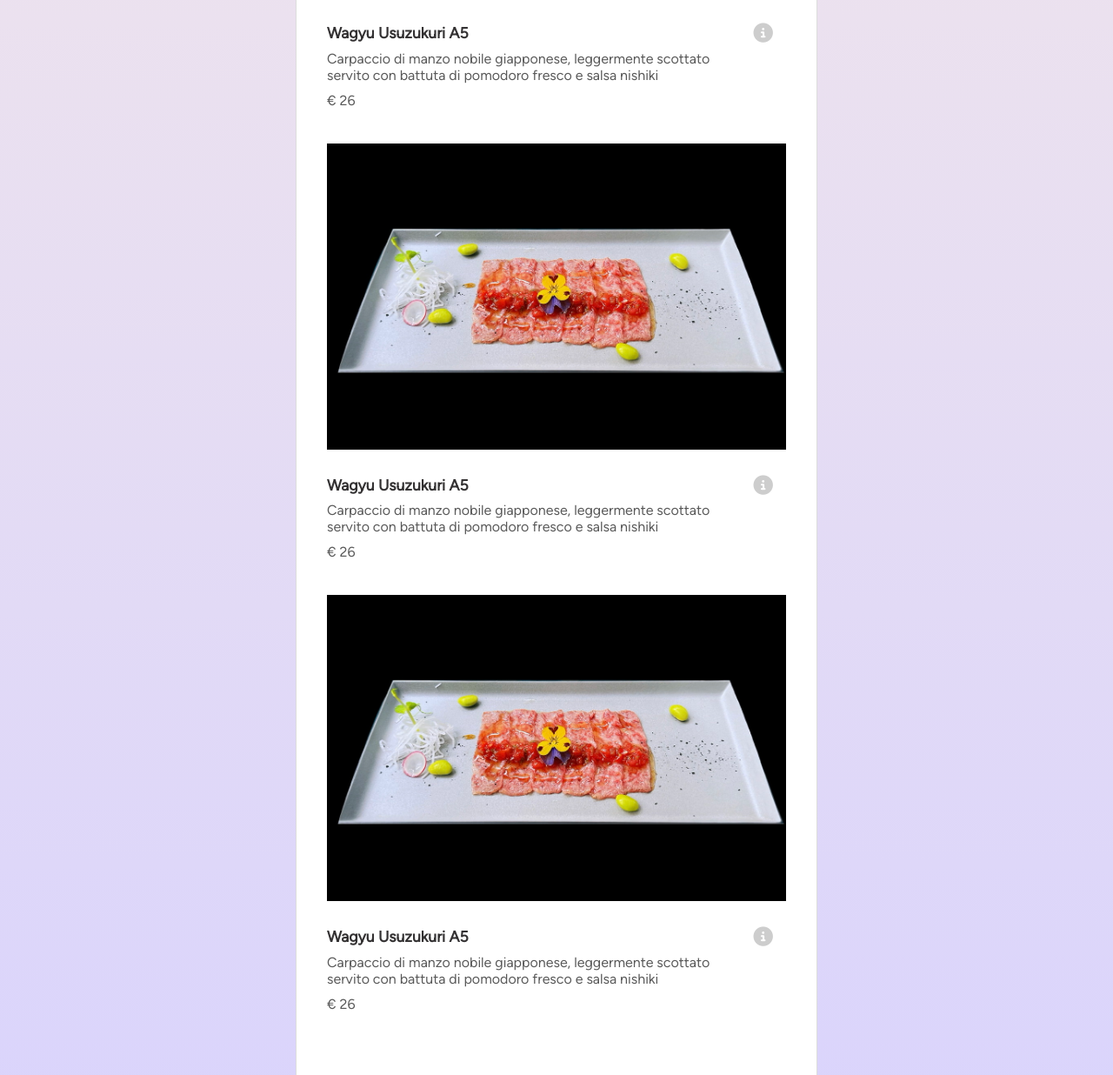
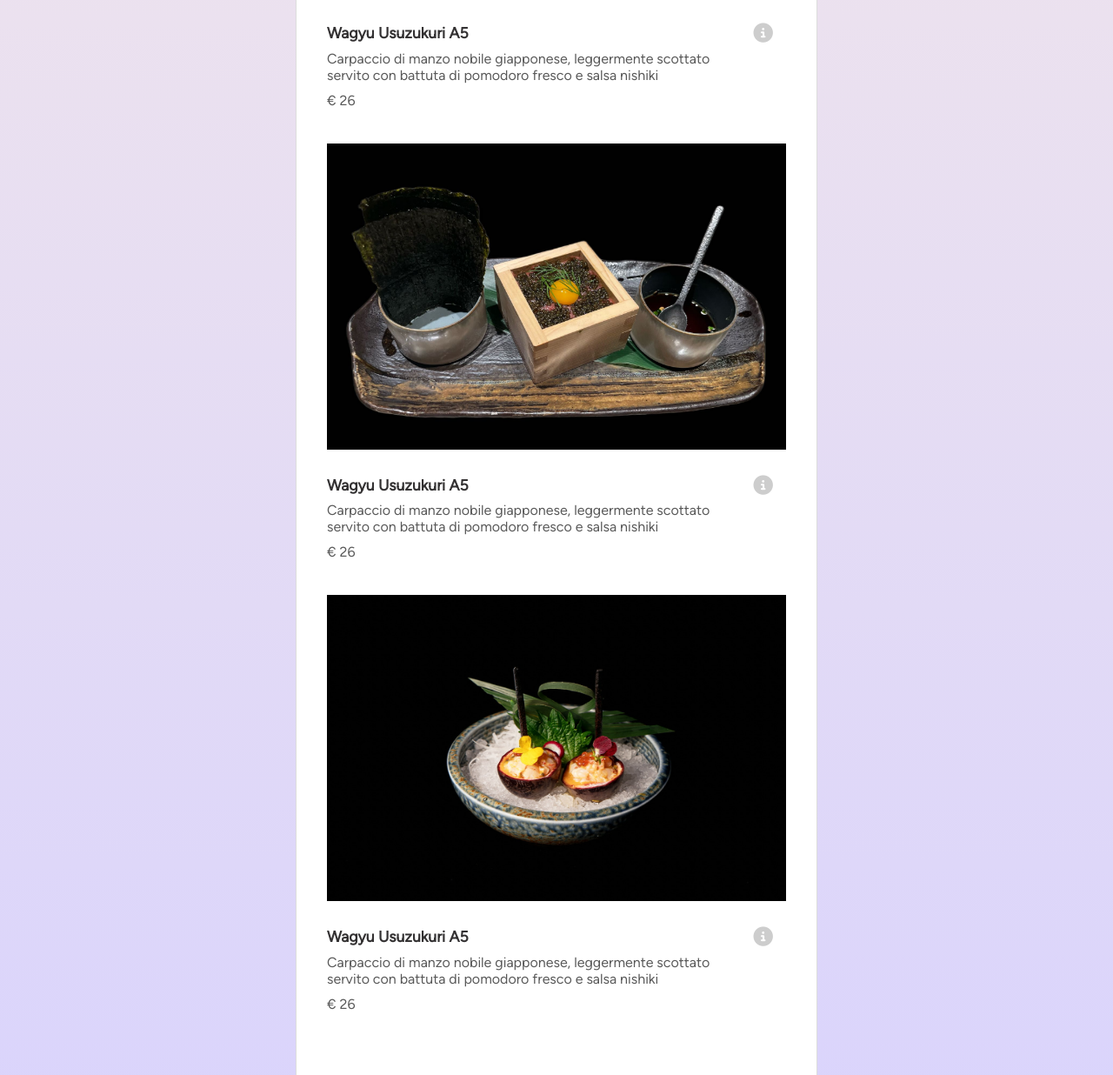
Before and after one commit to simone-arnhold/Menu-Frontend-Design, a plain HTML site: page index.html in a window 1280 px wide. Shown: the part 565-1801 px from the top of the page at 87% size. Drawn offline with Linux system fonts and the light colour scheme.

Commit message:
fix styling dish menu

```diff
--- a/index.html
+++ b/index.html
@@ -113,7 +113,7 @@
                         <div class="piatto" id="el_000001">
                             <div class="riga contenitore-immagine">
                                 <div class="contenuto-immagine"
-                                    style="background-image:url(resources/images/piatti/1.jpeg)">
+                                    style="background-image:url(resources/images/piatti/4.jpeg)">
                                 </div>
                             </div>
                             <div class="riga contenitore-testo">
@@ -140,7 +140,7 @@
                         <div class="piatto" id="el_000001">
                             <div class="riga contenitore-immagine">
                                 <div class="contenuto-immagine"
-                                    style="background-image:url(resources/images/piatti/1.jpeg)">
+                                    style="background-image:url(resources/images/piatti/3.jpeg)">
                                 </div>
                             </div>
                             <div class="riga contenitore-testo">
```
